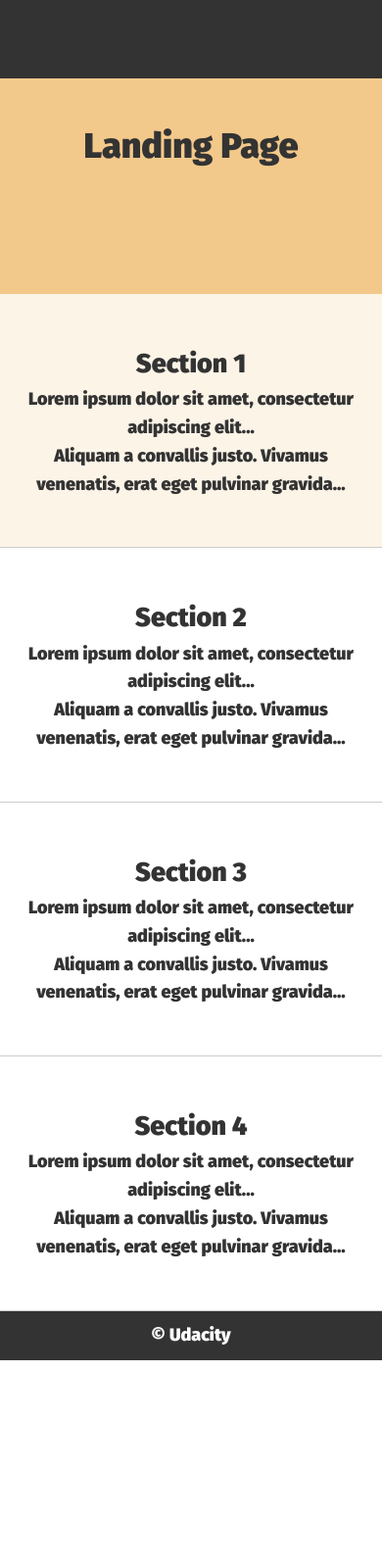
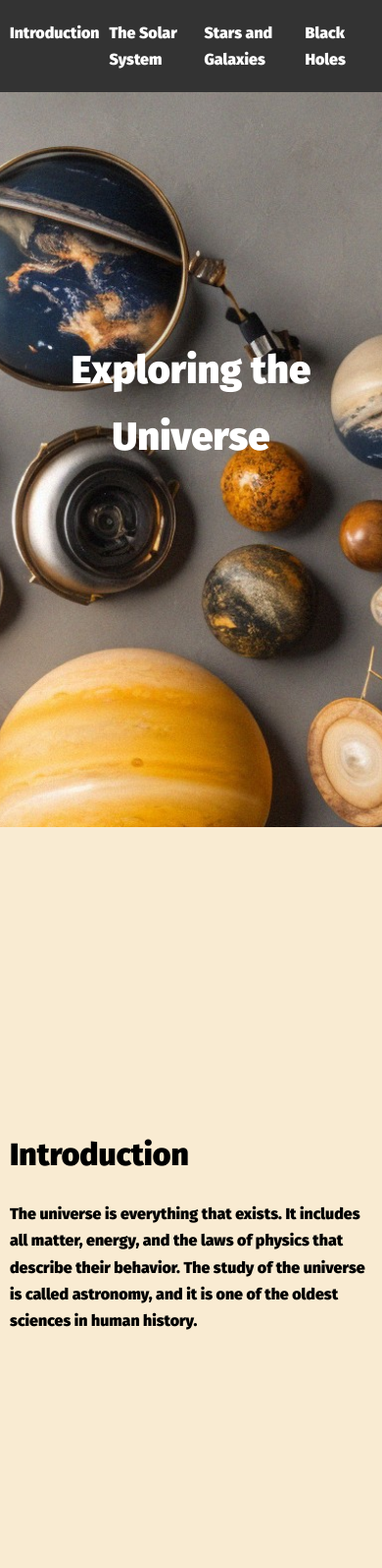
Before and after one commit to jideawoniyi/Landing-Page, a plain HTML site: page index.html in a window 390 px wide. Shown: the top 1600 px of the page at 98% size. Before the commit the page ends 1388 px from the top, so only its background shows below. Drawn offline with Linux system fonts and the light colour scheme.

Commit message:
Add final designs according to  rubric

```diff
--- a/css/styles.css
+++ b/css/styles.css
@@ -1,4 +1,5 @@
-/* General Styles */
+/* Global styles */
+
 * {
     margin: 0;
     padding: 0;
@@ -7,81 +8,218 @@
 
   body {
     font-family: 'Fira Sans', sans-serif;
-    color: #333;
-    font-size: 18px;
-    line-height: 1.6;
+    line-height: 1.7;
   }
+
+  /* Navbar styles */
 
   .page__header {
     background-color: #333;
-    height: 80px;
-    display: flex;
-    align-items: center;
-    padding: 0 20px;
     position: fixed;
     width: 100%;
     top: 0;
-    z-index: 1000;
+  }
+
+  .navbar__menu {
+    display: flex;
+    justify-content: center;
+    align-items: center;
+    padding: 10px 10px;
   }
 
   .navbar__menu ul {
-    list-style-type: none;
     display: flex;
-    justify-content: flex-end;
-    width: 100%;
+    list-style: none;
+    margin-right: 20px;
   }
 
   .navbar__menu li {
-    padding: 0 20px;
+    margin-right: 20px;
   }
 
   .navbar__menu a {
     color: #fff;
     text-decoration: none;
-    font-weight: 700;
-    transition: color 0.3s ease;
+    font-size: 1.2rem;
+    transition: color 0.3s ease-in-out;
   }
 
   .navbar__menu a:hover {
-    color: #F3C98B;
+    color: #f1c40f;
   }
 
+  /* Hero section styles */
+
   .main__hero {
-    background-color: #F3C98B;
-    height: 300px;
+    height: 100vh;
     display: flex;
+    flex-direction: column;
+    justify-content: center;
     align-items: center;
-    justify-content: center;
     text-align: center;
+    background-image: url("../image/landing-page.jpg");
+    background-position: center;
+    background-size: cover;
+  }
+
+  .main__hero h1 {
+    font-size: 4rem;
+    color: #fff;
+    margin-bottom: 20px;
+  }
+
+  /* Section styles */
+
+  .landing__container {
+    max-width: 1200px;
+    margin: 0 auto;
+    padding: 50px 0;
+  }
+
+@media (max-width: 767px) {
+    .landing__container {
+      padding-left: 10px;
+      padding-right: 10px;
+    }
   }
 
   section {
-    padding: 50px 20px;
-    border-bottom: 1px solid #ccc;
+    min-height: 100vh;
+    display: flex;
+    flex-direction: column;
+    justify-content: center;
+    align-items: center;
   }
 
-  .landing__container {
-    max-width: 800px;
-    margin: 0 auto;
-    text-align: center;
+  #section1 {
+
+    background-color: #f9ebd2;
   }
 
+  #section2 {
+
+    background-color: #d5e5f5;
+  }
+
+  #section3 {
+    background-color: #e1d5e7;
+  }
+
+  #section4 {
+
+    background-color: #f5d6d8;
+  }
+
+  section h2 {
+    font-size: 3rem;
+    margin-bottom: 20px;
+  }
+
+  section p {
+    font-size: 1.2rem;
+    line-height: 1.7;
+    margin-bottom: 20px;
+  }
+
+  /* Active state styles */
+
+  .active-section {
+    border: 5px solid #f1c40f;
+  }
+
+  .active-link {
+    color: #f1c40f;
+  }
+
+  /* Media Queries */
+
+  @media (max-width: 768px) {
+    .navbar__menu a {
+      font-size: 1rem;
+    }
+
+    .main__hero h1 {
+      font-size: 2.5rem;
+    }
+
+    section h2 {
+      font-size: 2rem;
+    }
+
+    section p {
+      font-size: 1rem;
+    }
+  }
+
+  @media (max-width: 480px) {
+    .navbar__menu {
+      flex-direction: column;
+    }
+
+    .navbar__menu ul {
+      margin: 10px 0;
+    }
+
+    .navbar__menu li {
+      margin-right: 10px;
+    }
+  }
+
+/* Scroll to top button styles */
+
+.scroll-to-top-btn {
+    position: fixed;
+    bottom: 20px;
+    right: 20px;
+    display: none;
+    padding: 10px;
+    border: none;
+    border-radius: 5px;
+    background-color: #333;
+    color: #fff;
+    font-size: 16px;
+    cursor: pointer;
+    z-index: 9999;
+  }
+
+  .scroll-to-top-btn.show-scroll-top {
+    display: flex;
+    align-items: center;
+  }
+
+  .scroll-to-top-btn:hover {
+    background-color: #555;
+  }
+
+  .scroll-to-top-btn i {
+    margin-right: 5px;
+  }
+
+  @media (max-width: 768px) {
+    .scroll-to-top-btn {
+      bottom: 10px;
+      right: 10px;
+      font-size: 14px;
+    }
+  }
+
+
+  /* Footer styles */
   .page__footer {
     background-color: #333;
-    height: 50px;
-    display: flex;
-    align-items: center;
-    justify-content: center;
     color: #fff;
-    position: relative;
-    bottom: 0;
-    width: 100%;
+    padding: 20px;
+    text-align: center;
+    font-family: 'Montserrat', sans-serif;
   }
 
-  .your-active-class {
-    background-color: rgba(243, 201, 139, 0.2);
+  #footer-text {
+    font-size: 18px;
+    margin: 10px 0;
   }
 
-  .navbar__menu .menu__link--active {
-    color: #F3C98B;
+  @media (max-width: 768px) {
+    .page__footer {
+      font-size: 14px;
+    }
   }
--- a/index.html
+++ b/index.html
@@ -1,65 +1,89 @@
 <!DOCTYPE html>
 <html lang="en">
   <head>
-  <meta charset="UTF-8">
-  <meta name="viewport" content="width=device-width, initial-scale=1.0">
-  <meta http-equiv="X-UA-Compatible" content="ie=edge">
-  <title>Manipulating the DOM</title>
-  <!-- Load Google Fonts -->
-  <link href="https://fonts.googleapis.com/css?family=Fira+Sans:900|Merriweather&display=swap" rel="stylesheet">
-  <!-- Load Styles -->
-  <link href="css/styles.css" rel="stylesheet">
+    <meta charset="UTF-8" />
+    <meta name="viewport" content="width=device-width, initial-scale=1.0" />
+    <meta http-equiv="X-UA-Compatible" content="ie=edge" />
+    <title>Exploring the Universe</title>
+    <link href="https://fonts.googleapis.com/css?family=Fira+Sans:900|Merriweather&display=swap" rel="stylesheet" />
+    <link href="https://fonts.googleapis.com/css?family=Montserrat&display=swap" rel="stylesheet">
+    <link rel="stylesheet" href="https://cdnjs.cloudflare.com/ajax/libs/font-awesome/6.1.0/css/all.min.css">
+
+    <link href="css/styles.css" rel="stylesheet" />
   </head>
   <body>
-  <!-- HTML Follows BEM naming conventions
-  IDs are only used for sections to connect menu anchors to sections -->
     <header class="page__header">
       <nav class="navbar__menu">
-      <!-- Navigation starts as empty UL that will be populated with JS -->
         <ul id="navbar__list"></ul>
+        <div class="hamburger">
+          <div class="bar"></div>
+          <div class="bar"></div>
+          <div class="bar"></div>
+        </div>
       </nav>
     </header>
+
 <main>
   <header class="main__hero">
-      <h1>Landing Page</h1>
+    <h1>Exploring the Universe</h1>
   </header>
-    <!-- Each Section has an ID (used for the anchor) and
-    a data attribute that will populate the li node.
-    Adding more sections will automatically populate nav.
-    The first section is set to active class by default -->
-    <section id="section1" data-nav="Section 1" class="your-active-class">
+
+  <section id="section1" data-nav="Introduction" class="your-active-class">
     <div class="landing__container">
-        <h2>Section 1</h2>
-        <p>Lorem ipsum dolor sit amet, consectetur adipiscing elit...</p>
-        <p>Aliquam a convallis justo. Vivamus venenatis, erat eget pulvinar gravida...</p>
+      <h2>Introduction</h2>
+      <p>
+        The universe is everything that exists. It includes all matter, energy, and the laws of physics that
+        describe their behavior. The study of the universe is called astronomy, and it is one of the oldest
+        sciences in human history.
+      </p>
     </div>
   </section>
-    <section id="section2" data-nav="Section 2">
+
+  <section id="section2" data-nav="The Solar System">
     <div class="landing__container">
-        <h2>Section 2</h2>
-        <p>Lorem ipsum dolor sit amet, consectetur adipiscing elit...</p>
-        <p>Aliquam a convallis justo. Vivamus venenatis, erat eget pulvinar gravida...</p>
+      <h2>The Solar System</h2>
+      <p>
+        The Solar System is the collection of planets and other objects that orbit around the Sun. There are
+        eight planets in our Solar System, and they are all very different from each other. In addition to the
+        planets, the Solar System also includes moons, asteroids, comets, and other objects.
+      </p>
     </div>
   </section>
-    <section id="section3" data-nav="Section 3">
+
+  <section id="section3" data-nav="Stars and Galaxies">
     <div class="landing__container">
-        <h2>Section 3</h2>
-        <p>Lorem ipsum dolor sit amet, consectetur adipiscing elit...</p>
-        <p>Aliquam a convallis justo. Vivamus venenatis, erat eget pulvinar gravida...</p>
+      <h2>Stars and Galaxies</h2>
+      <p>
+        A star is a massive, luminous ball of plasma that is held together by its own gravity. There are
+        billions of stars in the universe, and they come in a wide range of sizes and colors. Galaxies are
+        collections of stars, gas, and dust that are held together by gravity. The Milky Way is our home galaxy,
+        and it contains billions of stars and many other objects.
+      </p>
     </div>
   </section>
-    <section id="section4" data-nav="Section 4">
+
+  <section id="section4" data-nav="Black Holes">
     <div class="landing__container">
-        <h2>Section 4</h2>
-        <p>Lorem ipsum dolor sit amet, consectetur adipiscing elit...</p>
-        <p>Aliquam a convallis justo. Vivamus venenatis, erat eget pulvinar gravida...</p>
+      <h2>Black Holes</h2>
+      <p>
+        A black hole is a region of space where the gravitational pull is so strong that nothing, not even light,
+        can escape. Black holes are formed when massive stars collapse in on themselves. They are some of the
+        most mysterious objects in the universe, and scientists are still learning about how they work.
+      </p>
     </div>
   </section>
 </main>
+
 <footer class="page__footer">
-    <p>&copy Udacity</p>
+
+    <p id="footer-text"></p>
+    <p>Designed by Jide Awoniyi</p>
   </footer>
 
-  <script src="app.js"></script>
+
+<button id="scrollToTopButton" class="scroll-to-top-btn" title="Go to top"><i class="fas fa-arrow-up"></i> Top</button>
+
+
+<script src="js/app.js"></script>
 </body>
 </html>
--- a/js/app.js
+++ b/js/app.js
@@ -1,47 +1,99 @@
-document.addEventListener('DOMContentLoaded', () => {
-    buildNav();
+const navbarList = document.querySelector('#navbar__list');
+const sections = document.querySelectorAll('section');
+const scrollTopBtn = document.querySelector('#scrollToTopButton');
 
+function isInViewport(section) {
+  const rect = section.getBoundingClientRect();
+  return (
+    rect.top >= 0 &&
+    rect.left >= 0 &&
+    rect.bottom <= (window.innerHeight || document.documentElement.clientHeight) &&
+    rect.right <= (window.innerWidth || document.documentElement.clientWidth)
+  );
+}
+
+function buildNavigation() {
+  for (let section of sections) {
+    const newListItem = document.createElement('li');
+    const newLink = document.createElement('a');
+    newLink.classList.add('menu__link');
+    newLink.setAttribute('href', `#${section.getAttribute('id')}`);
+    newLink.innerText = section.dataset.nav;
+    newListItem.appendChild(newLink);
+    navbarList.appendChild(newListItem);
+  }
+}
+
+function setActive() {
+  for (let section of sections) {
+    if (isInViewport(section)) {
+      section.classList.add('your-active-class');
+      for (let link of navbarList.children) {
+        if (link.firstChild.getAttribute('href') === `#${section.getAttribute('id')}`) {
+          link.firstChild.classList.add('active-link');
+        } else {
+          link.firstChild.classList.remove('active-link');
+        }
+      }
+    } else {
+      section.classList.remove('your-active-class');
+    }
+  }
+}
+
+function scrollToSection() {
+  const links = document.querySelectorAll('.menu__link');
+  for (let link of links) {
+    link.addEventListener('click', (event) => {
+      event.preventDefault();
+      const section = document.querySelector(link.hash);
+      section.scrollIntoView({ behavior: 'smooth' });
+    });
+  }
+}
+
+function scrollTopButton() {
+    const lastSection = sections[sections.length - 1];
     window.addEventListener('scroll', () => {
-      setActiveSection();
+      if (isInViewport(lastSection)) {
+        scrollTopBtn.classList.add('show-scroll-top');
+      } else {
+        scrollTopBtn.classList.remove('show-scroll-top');
+      }
     });
-  });
-
-  function buildNav() {
-    const navList = document.getElementById('navbar__list');
-    const sections = document.querySelectorAll('section');
-
-    sections.forEach((section) => {
-      const listItem = document.createElement('li');
-      const link = document.createElement('a');
-
-      link.textContent = section.getAttribute('data-nav');
-      link.href = `#${section.id}`;
-      link.classList.add('menu__link');
-      listItem.appendChild(link);
-      navList.appendChild(listItem);
-
-      link.addEventListener('click', (event) => {
-        event.preventDefault();
-        section.scrollIntoView({ behavior: 'smooth' });
-      });
+    scrollTopBtn.addEventListener('click', () => {
+      window.scrollTo({ top: 0, behavior: 'smooth' });
     });
   }
 
-  function setActiveSection() {
-    const sections = document.querySelectorAll('section');
-    const navLinks = document.querySelectorAll('.menu__link');
-    const scrollPos = window.pageYOffset;
 
-    sections.forEach((section, index) => {
-      const sectionTop = section.offsetTop;
-      const sectionHeight = section.offsetHeight;
+buildNavigation();
+document.addEventListener('scroll', setActive);
+scrollToSection();
+scrollTopButton();
 
-      if (scrollPos >= (sectionTop - sectionHeight / 2) && scrollPos < (sectionTop + sectionHeight / 2)) {
-        section.classList.add('your-active-class');
-        navLinks[index].classList.add('menu__link--active');
+// Code for navigation and scrolling functionality
+
+// ... Previous code ...
+
+function showScrollTopButton() {
+    const scrollTopButton = document.getElementById('scrollToTopButton');
+    const lastSection = document.getElementById('section4');
+    const lastSectionTop = lastSection.offsetTop;
+    const lastSectionBottom = lastSectionTop + lastSection.offsetHeight;
+
+    window.addEventListener('scroll', function () {
+      if (window.scrollY > lastSectionTop && window.scrollY < lastSectionBottom) {
+        scrollTopButton.classList.add('show-scroll-top');
       } else {
-        section.classList.remove('your-active-class');
-        navLinks[index].classList.remove('menu__link--active');
+        scrollTopButton.classList.remove('show-scroll-top');
       }
     });
   }
+
+  showScrollTopButton();
+
+
+  const currentYear = new Date().getFullYear();
+  const footerText = document.getElementById('footer-text');
+  footerText.textContent = `© Udacity ${currentYear}.`;
```
Also changed, not shown: image/landing-page.jpg (added), image/landing-page1.jpg (added), image/landing-page2.jpg (added), 1 other file. Lines whose indentation alone changed are shown as unchanged.
